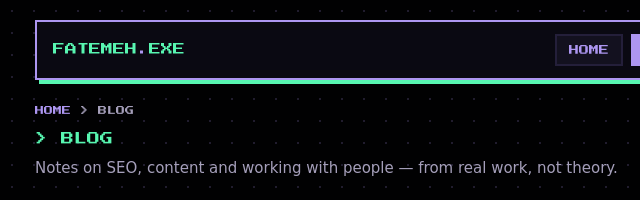
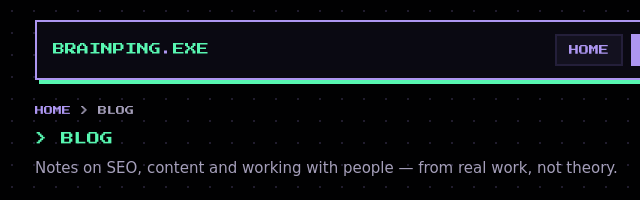
Before and after one commit to ftmfrb80-bot/fatemeh-site, a plain HTML site: page blog/index.html in a window 1280 px wide. Shown: the top 200 px of the page, 153-793 px from the left. Drawn offline with Linux system fonts and the light colour scheme.

Commit message:
BrainPing rebrand: new logo, homepage intro and stats

```diff
--- a/blog/index.html
+++ b/blog/index.html
@@ -131,7 +131,7 @@
 <body>
 <div class="wrap">
   <header class="bar-top">
-    <div class="logo px">FATEMEH<i>.</i>EXE</div>
+    <div class="logo px">BRAINPING<i>.</i>EXE</div>
     <nav aria-label="Main">
       <a href="../index.html">HOME</a><a href="../blog/" class="on">BLOG</a><a href="../workshops/">WORKSHOPS</a><a href="../resume/">RESUME</a>
     </nav>
```
